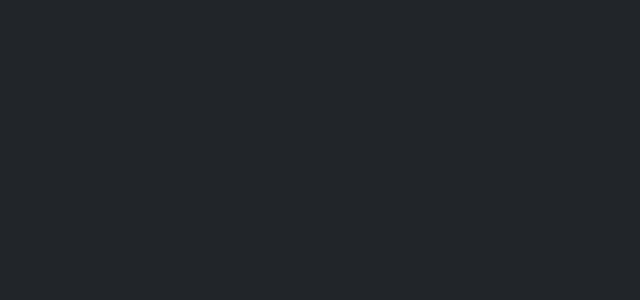
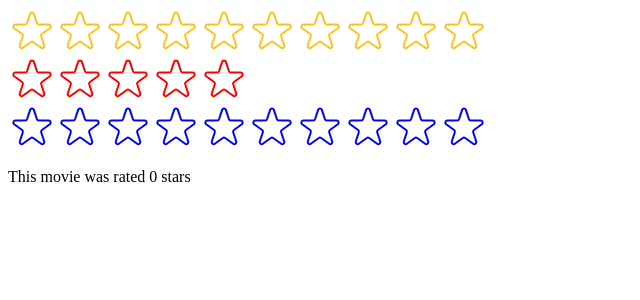
Before and after one commit to EunheaSong/study_react, a React (Create React App) app in the folder part2/usepopcorn/: page / in a window 1280 px wide. Shown: the top 300 px of the page, without its empty margins (0-640 px from the left). Built offline with nearby package versions, Linux system fonts and the light colour scheme.

Commit message:
PropTypes

```diff
--- a/part2/usepopcorn/src/StarRating.js
+++ b/part2/usepopcorn/src/StarRating.js
@@ -1,4 +1,5 @@
 import { useState } from "react";
+import PropTypes from "prop-types";
 
 const containerStyle = {
   display: "flex",
@@ -10,6 +11,16 @@ const starContainerStyle = {
   display: "flex",
 };
 
+StarRating.propTypes = {
+  maxRating: PropTypes.number,
+  defaultRating: PropTypes.number,
+  color: PropTypes.string,
+  size: PropTypes.number,
+  message: PropTypes.array,
+  className: PropTypes.string,
+  onSetRating: PropTypes.func,
+};
+
 //props 의 기본 값을 지정할 수 있다.
 export default function StarRating({
   maxRating = 5,
@@ -17,6 +28,7 @@ export default function StarRating({
   size = 48,
   className = "", //동적으로 스타일을 변경할 수 있게한다.
   message = [],
+  defaultRating = 0,
   onSetRating,
 }) {
   const [rating, setRating] = useState(0);
@@ -31,7 +43,7 @@ export default function StarRating({
 
   function handleRating(rating) {
     setRating(rating);
-    onSetRating(rating);
+    onSetRating && onSetRating(rating);
   }
 
   return (
--- a/part2/usepopcorn/src/index.js
+++ b/part2/usepopcorn/src/index.js
@@ -1,6 +1,6 @@
 import React, { useState } from "react";
 import ReactDOM from "react-dom/client";
-import "./index.css";
+// import "./index.css";
 import App from "./App";
 import StarRating from "./StarRating";
 
@@ -9,8 +9,7 @@ root.render(
   <React.StrictMode>
     {/* <App /> */}
 
-    {/*
-     -[실습 예제] props를 이용해, 재사용성이 높은 컴포넌트 만들기 -
+    {/* -[실습 예제] props를 이용해, 재사용성이 높은 컴포넌트 만들기 -  */}
     <StarRating maxRating={10} />
     <StarRating
       maxRating={5}
@@ -18,7 +17,6 @@ root.render(
       message={["One", "Two", "Three", "Four", "Five"]}
     />
     <Test />
-    */}
   </React.StrictMode>
 );
 
```
